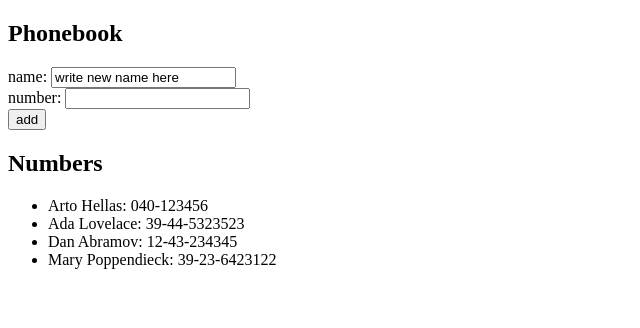
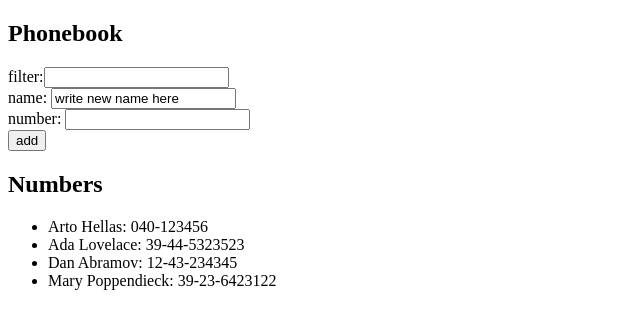
Before and after one commit to Jyrsinho/fullstackwebdev, a React (Vite) app in the folder osa2/puhelinluettelo/: page / in a window 1280 px wide. Shown: the top 328 px of the page, without its empty margins (0-640 px from the left). Built offline with nearby package versions, Linux system fonts and the light colour scheme.

Commit message:
Filteröinti lisätty

```diff
--- a/osa2/puhelinluettelo/src/App.jsx
+++ b/osa2/puhelinluettelo/src/App.jsx
@@ -1,4 +1,7 @@
 import { useState } from 'react'
+import Form from './components/Form.jsx'
+import PersonList from './components/PersonList.jsx'
+import Filter from './components/Filter.jsx'
 
 /**
  * Validates the given form inputs and returns possible error. If there is no error,
@@ -61,9 +64,9 @@ const App = () => {
     const [newName, setNewName] = useState('write new name here');
     const [newNumber, setNewNumber] = useState('');
     const [error, setError] = useState(null);
+    const [filter, setFilter] = useState('');
 
     const createOnChangeHandler = (setter) => (e) => setter(e.target.value)
-
 
     const handleSubmit = (e) => {
         e.preventDefault();
@@ -86,6 +89,7 @@ const App = () => {
     return (
         <div>
             <h2>Phonebook</h2>
+            <Filter setFilter={setFilter} />
             <Form
                 newName={newName}
                 changeName={createOnChangeHandler(setNewName)}
@@ -94,35 +98,12 @@ const App = () => {
                 handleSubmit={handleSubmit}
                 newNumber={newNumber}
                 setNewNumber={setNewNumber}
-                error={error}
-            />
+                error={error}>
+            </Form>
             <h2>Numbers</h2>
-            <ul>
-                {persons.map(person =>
-                <li key={person.name}>{person.name}: {person.number}</li>)}
-            </ul>
-
+            <PersonList persons={persons} filter={filter} />
         </div>
     )
 }
 
-const Form = ({newName, changeName, setNewName, newNumber, setNewNumber, handleSubmit, changeNumber, error}) => {
-    return (
-        <form>
-            <div>
-                name: <input value={newName} onChange={changeName}
-                             onFocus={() => setNewName('')}/>
-            </div>
-            <div>
-                number: <input value={newNumber} onChange={changeNumber}
-                               onFocus={() => setNewNumber('')}/>
-            </div>
-            <div>
-                <button type="submit" onClick={handleSubmit}>add</button>
-            </div>
-            <p>{error}</p>
-        </form>
-    )
-}
-
 export default App
--- /dev/null
+++ b/osa2/puhelinluettelo/src/components/Filter.jsx
@@ -0,0 +1,13 @@
+const Filter = ({ setFilter}) => {
+    return (
+        <div>
+            filter:
+            <input
+            onChange={(e) => {setFilter(e.target.value)}}>
+            </input>
+        </div>
+    )
+}
+
+
+export default Filter
--- /dev/null
+++ b/osa2/puhelinluettelo/src/components/Form.jsx
@@ -0,0 +1,20 @@
+const Form = ({newName, changeName, setNewName, newNumber, setNewNumber, handleSubmit, changeNumber, error}) => {
+    return (
+        <form>
+            <div>
+                name: <input value={newName} onChange={changeName}
+                             onFocus={() => setNewName('')}/>
+            </div>
+            <div>
+                number: <input value={newNumber} onChange={changeNumber}
+                               onFocus={() => setNewNumber('')}/>
+            </div>
+            <div>
+                <button type="submit" onClick={handleSubmit}>add</button>
+            </div>
+            <p>{error}</p>
+        </form>
+    )
+}
+
+export default Form
--- /dev/null
+++ b/osa2/puhelinluettelo/src/components/PersonList.jsx
@@ -0,0 +1,16 @@
+
+const PersonList = ({persons, filter}) => {
+    console.log("filter", filter)
+    console.log("PersonList before filter", persons)
+
+    const filteredPersons = persons.filter(person => person.name.toLowerCase().includes(filter.toLowerCase()));
+    {console.log("PersonList After filter", filteredPersons) }
+    return (
+        <ul>
+            {filteredPersons.map(person =>
+                <li key={person.name}>{person.name}: {person.number}</li>)}
+        </ul>
+    )
+}
+
+export default PersonList
```
